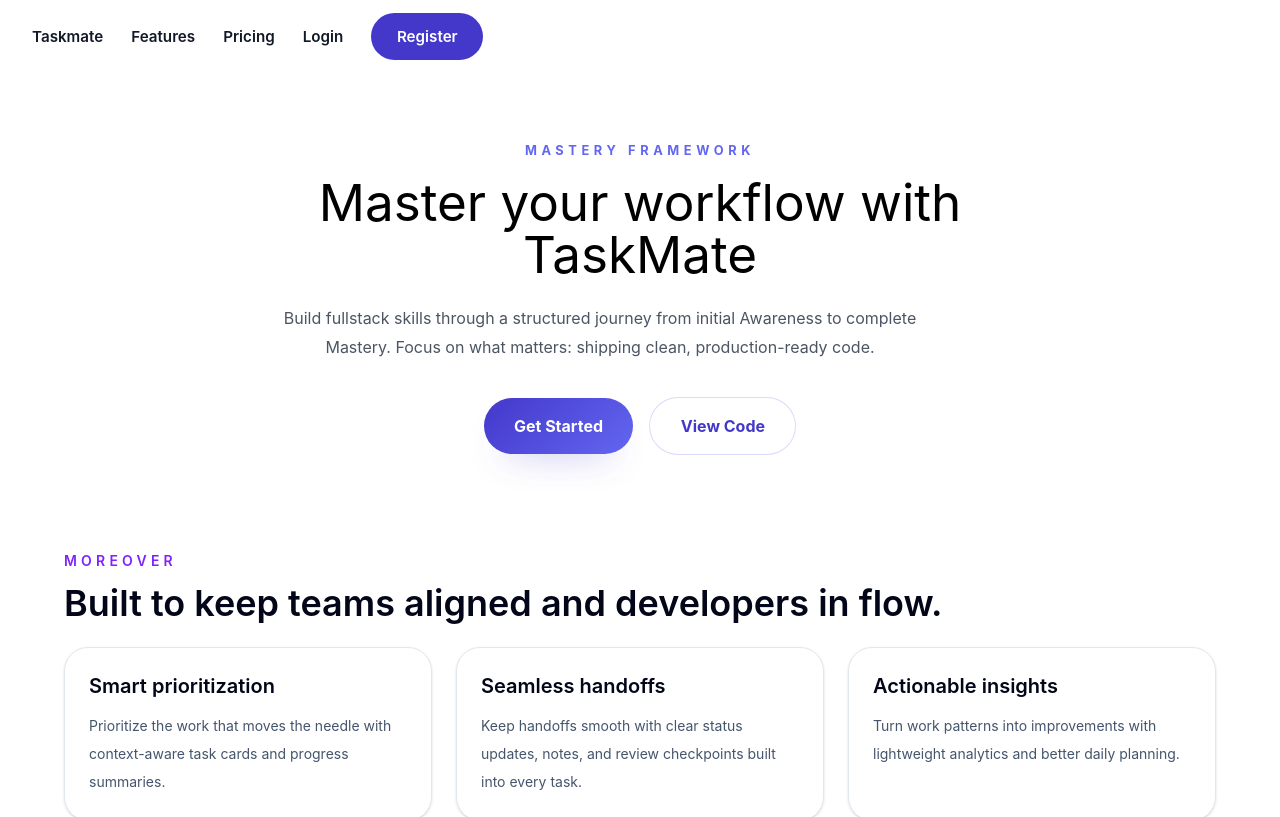
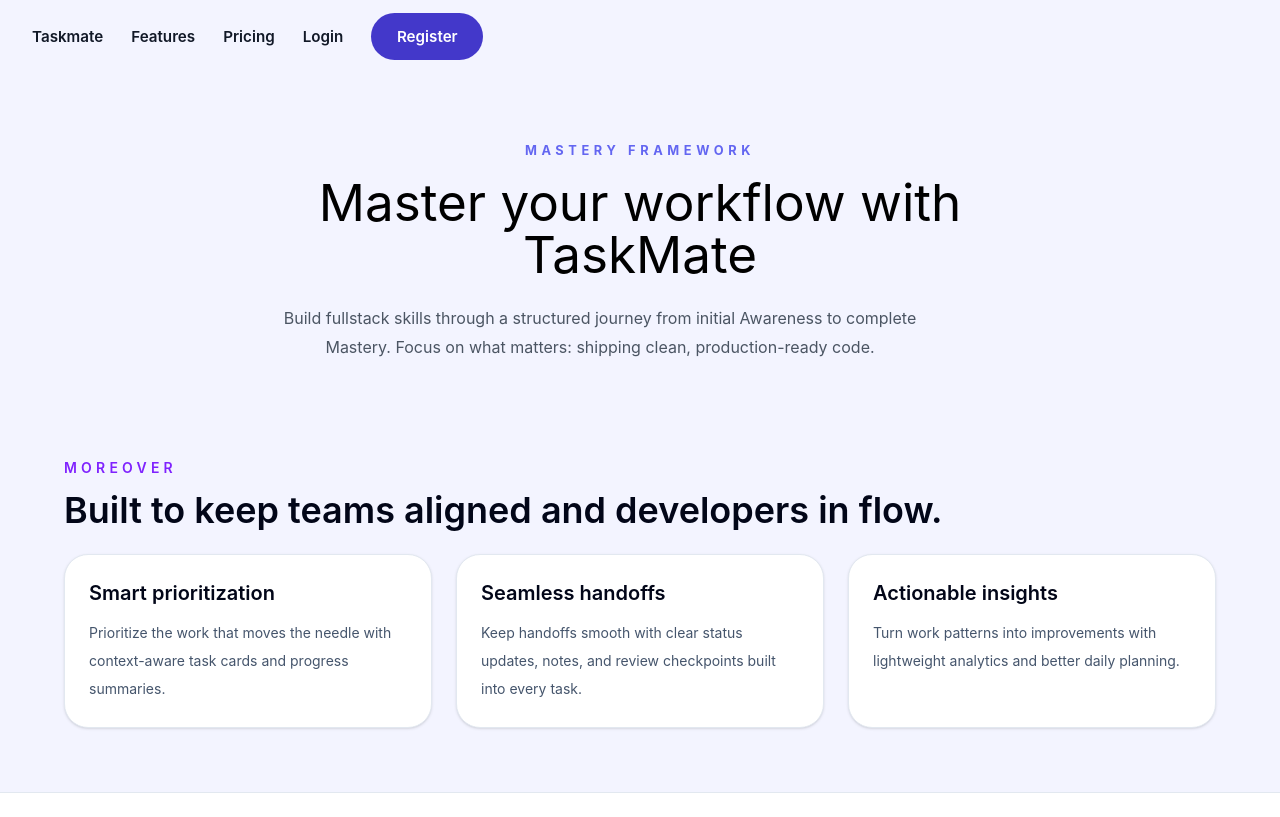
Before and after one commit to suvashish26/task-mate, a React (Vite) app: page /features in a window 1280 px wide. Shown: the top 817 px of the page. Built offline with nearby package versions, Linux system fonts and the light colour scheme.

Commit message:
Refine landing page CTAs and standardize background styling across Features and Pricing

```diff
--- a/src/Features.tsx
+++ b/src/Features.tsx
@@ -4,9 +4,9 @@ import Footer from './Footer'
 
 function Feature(){
 return(
-    <>
-    <TopNav />
-   <section className="hero-section center" >
+    <div className="bg-[#f3f4ff] min-h-screen">
+      <TopNav />
+      <section className="hero-section center" >
         <div className="hero-copy">
           <span className="eyebrow">Mastery Framework</span>
           <h1>Master your workflow with TaskMate</h1>
@@ -14,18 +14,10 @@ return(
             Build fullstack skills through a structured journey from initial Awareness to complete Mastery. Focus on what matters: shipping clean, production-ready code.
           </p>
 
-          <div className="hero-actions center">
-            <Link to="/get-started" className="button primary">
-              Get Started
-            </Link>
-            <Link to="/view-code" className="button secondary">
-              View Code
-            </Link>
-            </div>
-            </div>
-            </section>
+        </div>
+      </section>
 
-            <section className="feature-moreover px-6 py-16 sm:px-10 lg:px-16">
+      <section className="feature-moreover px-6 py-16 sm:px-10 lg:px-16">
               <div className="mx-auto max-w-6xl">
                 <p className="mb-3 text-sm font-semibold uppercase tracking-[0.3em] text-violet-600">Moreover</p>
                 <h2 className="mb-6 text-3xl font-semibold text-slate-950 sm:text-4xl">
@@ -54,8 +46,7 @@ return(
               </div>
             </section>
             <Footer />
-            </>
-
+    </div>
 )
 }
 export default Feature
--- a/src/LandingPage.tsx
+++ b/src/LandingPage.tsx
@@ -28,11 +28,11 @@ function LandingPage() {
           </p>
 
           <div className="hero-actions">
-            <Link to="/get-started" className="button primary">
+            <Link to="/features" className="button primary">
               Get Started
             </Link>
-            <Link to="/view-code" className="button secondary">
-              View Code
+            <Link to="/pricing" className="button secondary">
+              Pricing
             </Link>
           </div>
 
--- a/src/Pricing.tsx
+++ b/src/Pricing.tsx
@@ -57,7 +57,7 @@ const Pricing = () => {
   const [openFaq, setOpenFaq] = useState<number | null>(0)
 
   return (
-    <div className="min-h-screen bg-slate-50 text-slate-900">
+    <div className="min-h-screen bg-[#f3f4ff] text-slate-900">
       <TopNav />
       <main className="mx-auto max-w-7xl px-4 py-10 sm:px-6 lg:px-8">
         <section className="text-center">
```
